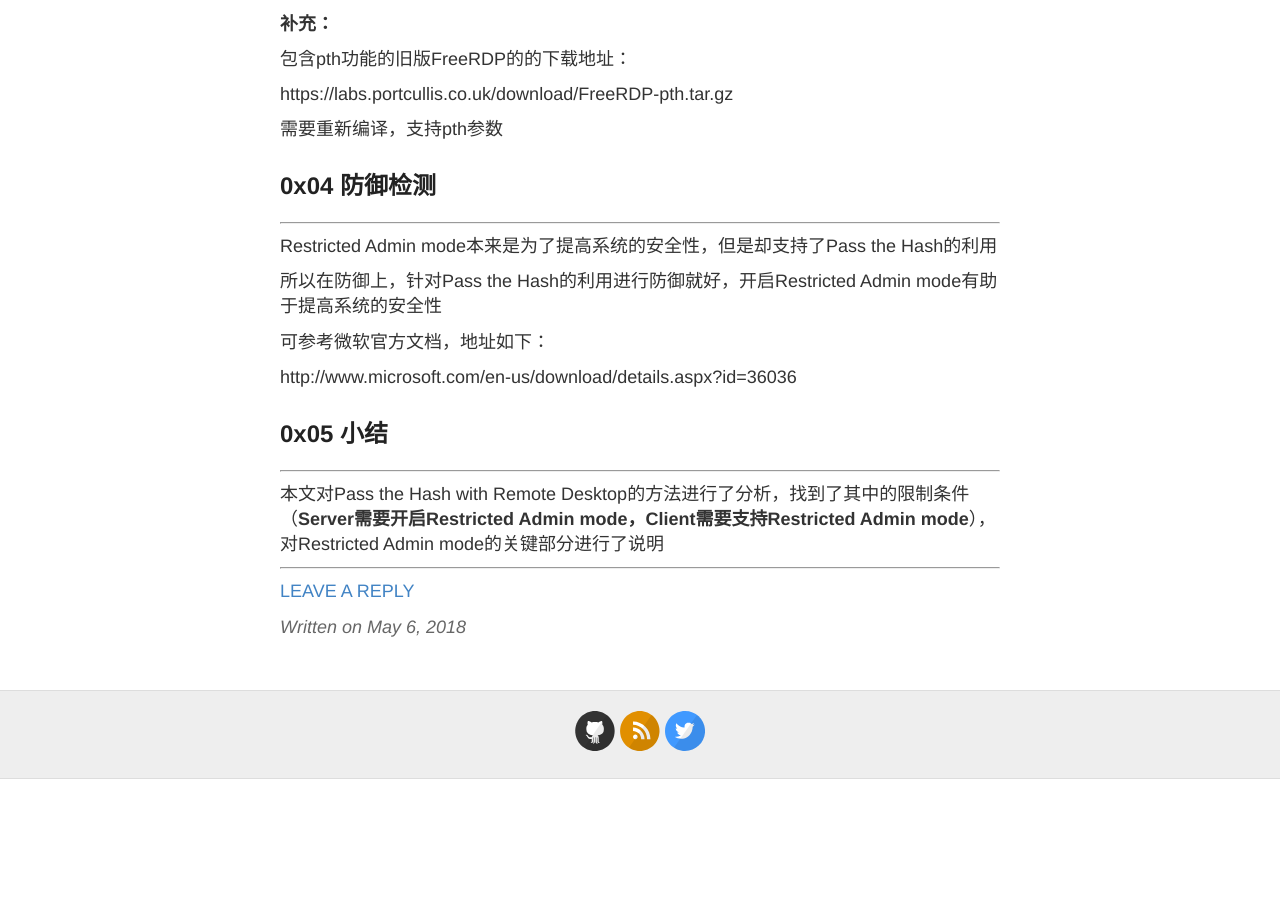
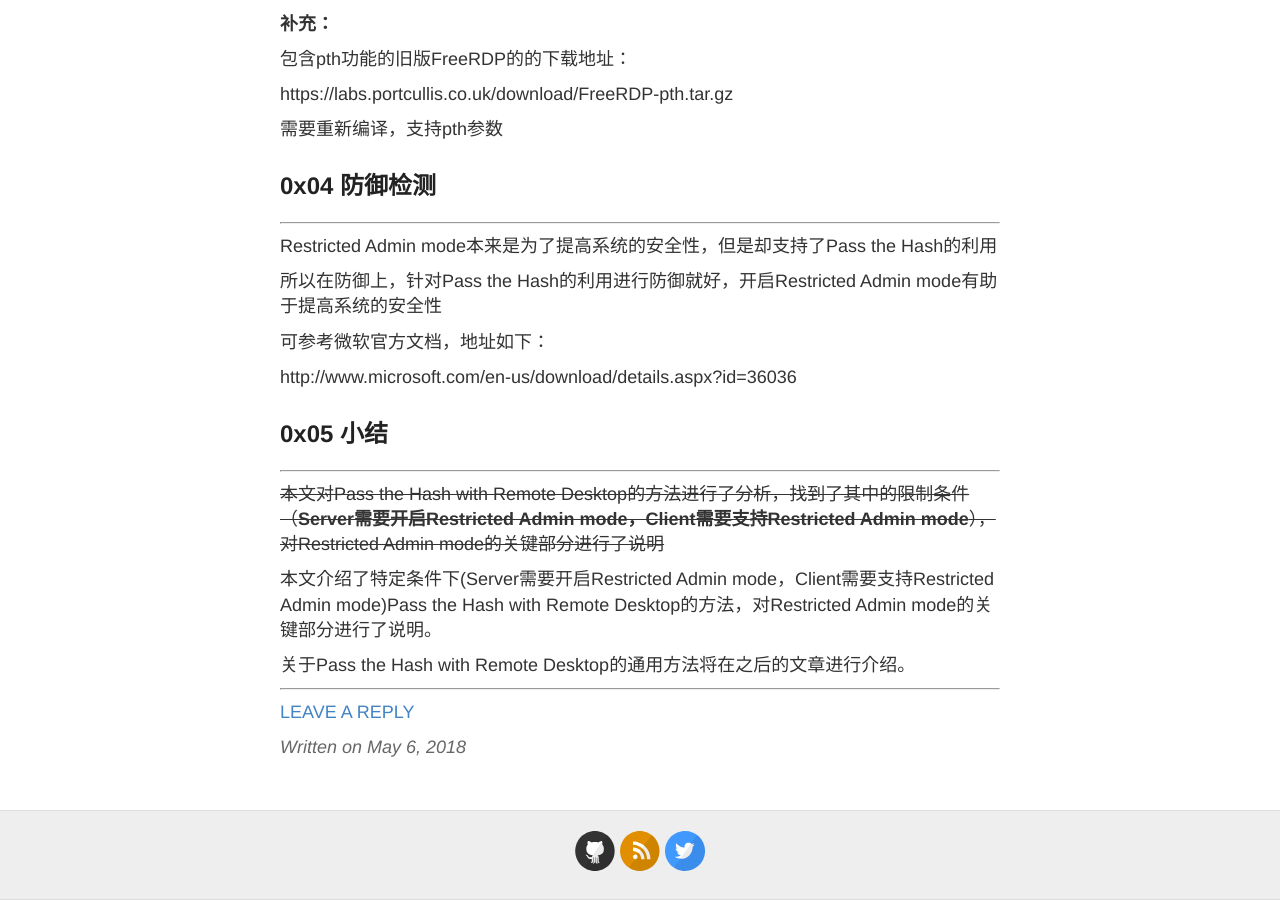
Before and after one commit to 3gstudent/backup-3gstudent.github.io, a Jekyll site: the page built from _posts/2018-5-6-渗透技巧——Pass the Hash with Remote Desktop.md, in a window 1280 px wide and 900 px high, scrolled down 5082 px. Built offline with Jekyll 4.4.1, drawn with Linux system fonts in a browser that asks for light colours; before the commit the page ends 5861 px from its top, so only the background shows below that.

Commit message:
Update 2018-5-6-渗透技巧——Pass the Hash with Remote Desktop.md

```diff
--- a/_posts/2018-5-6-渗透技巧——Pass the Hash with Remote Desktop.md
+++ b/_posts/2018-5-6-渗透技巧——Pass the Hash with Remote Desktop.md
@@ -203,8 +203,11 @@ http://www.microsoft.com/en-us/download/details.aspx?id=36036
 ## 0x05 小结
 ---
 
-本文对Pass the Hash with Remote Desktop的方法进行了分析，找到了其中的限制条件（**Server需要开启Restricted Admin mode，Client需要支持Restricted Admin mode**），对Restricted Admin mode的关键部分进行了说明
+~~本文对Pass the Hash with Remote Desktop的方法进行了分析，找到了其中的限制条件（**Server需要开启Restricted Admin mode，Client需要支持Restricted Admin mode**），对Restricted Admin mode的关键部分进行了说明~~
 
+本文介绍了特定条件下(Server需要开启Restricted Admin mode，Client需要支持Restricted Admin mode)Pass the Hash with Remote Desktop的方法，对Restricted Admin mode的关键部分进行了说明。
+
+关于Pass the Hash with Remote Desktop的通用方法将在之后的文章进行介绍。
 
 ---
 
```
